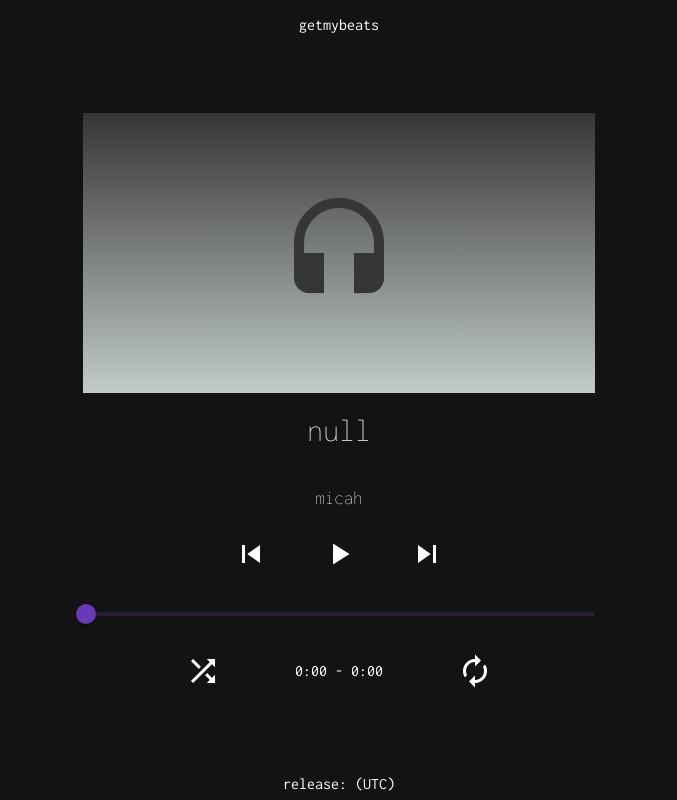
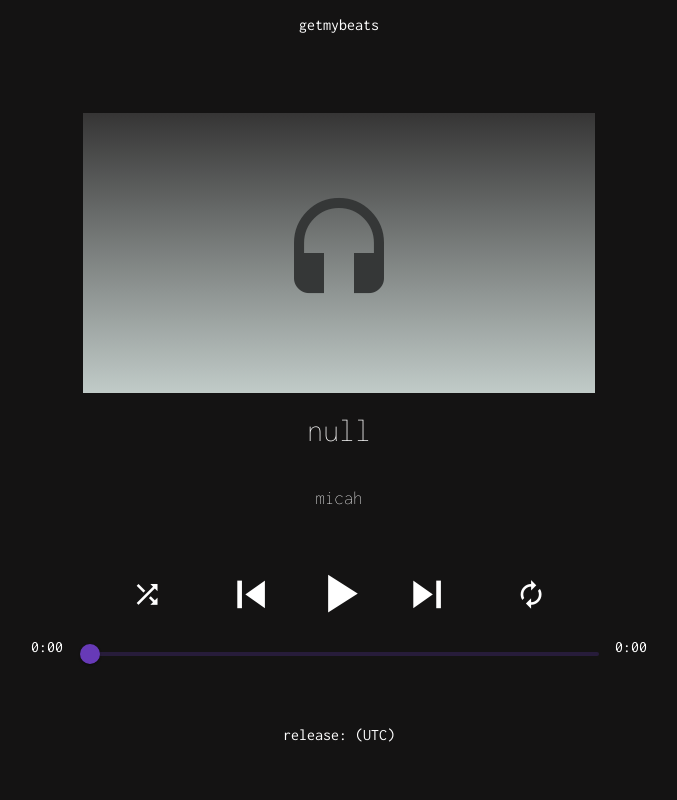
Before and after one commit to micahnorwoodjordan/getmybeats, an Angular app in the folder frontend-v3/: page / in a window 1280 px wide. Shown: the whole page, without its empty margins (301-978 px from the left). Built offline with nearby package versions, Linux system fonts and the light colour scheme; no server answers.

Commit message:
move time duration and current timestamp to sides of slider for browser

```diff
--- a/frontend-v3/src/app/footer/footer.component.css
+++ b/frontend-v3/src/app/footer/footer.component.css
@@ -1,4 +1,4 @@
-.footer { color: white; padding-top: 10vh; }
+.footer { color: white; padding-top: 5vh; }
 
 @media (max-width: 750px) {
     .footer { color: white; padding-top: 5vh; }
--- a/frontend-v3/src/app/player/player.component.css
+++ b/frontend-v3/src/app/player/player.component.css
@@ -1,15 +1,16 @@
 .songTitle { color: white; }
 .songArtist { color: white; }
 .slider { width: 40vw; margin-top: 3vh; margin-bottom: 1vh; }
-.control-buttons { margin-top: 2vh; }
+.control-buttons { margin-top: 7vh; }
 .current-time-text { color: white; }
+.duration-time-text { color: white; }
 .right-control-arrow:hover { cursor: pointer; transform: scale(2); transition: 0.5s; }
 .left-control-arrow:hover { cursor: pointer; transform: scale(2); transition: 0.5s; color: white; }
-.play-pause-control { cursor: pointer; transform: scale(1.5); transition: 0.5s; color: white; }
-.play-pause-control:hover { cursor: pointer; transform: scale(2); transition: 0.5s; }
+.play-pause-control { cursor: pointer; transform: scale(2.7); transition: 0.5s; color: white; }
+.play-pause-control:hover { cursor: pointer; transform: scale(); transition: 0.5s; }
 .headset-backdrop-icon { color: rgb(53, 55, 55); transform: scale(5); }
-.left-control-arrow { cursor: pointer; transform: scale(1.5); transition: 0.5s; color: white; margin-right: 5vw; }
-.right-control-arrow { cursor: pointer; transform: scale(1.5); transition: 0.5s; color: white; margin-left: 5vw; }
+.left-control-arrow { cursor: pointer; transform: scale(2.3); transition: 0.5s; color: white; margin-right: 5vw; }
+.right-control-arrow { cursor: pointer; transform: scale(2.3); transition: 0.5s; color: white; margin-left: 5vw; }
 .progress-spinner { z-index: 1; position: absolute; top: 50vh; transform: scale(1.5); opacity: 0.3; }
 
 .backdrop {
@@ -19,15 +20,15 @@
     background:linear-gradient(rgb(54, 53, 53), rgb(193, 203, 200));
 }
 
-.repeat-icon-enabled { color: rgb(158, 94, 242); transform: scale(2.3); transition: 1s; margin-left: 10vh; cursor: pointer; }
-.repeat-icon-enabled:hover { color: rgb(158, 94, 242); transform: scale(2.5); margin-left: 10vh; transition: 1s; cursor: pointer; }
-.repeat-icon-disabled { color: white; transform: scale(1.5); transition: 1s; margin-left: 10vh; cursor: pointer; }
-.repeat-icon-disabled:hover { color: white; transform: scale(2.5); margin-left: 10vh; transition: 1s; cursor: pointer; }
+.repeat-icon-enabled { color: rgb(158, 94, 242); transform: scale(1.5); transition: 1s; margin-left: 10vh; cursor: pointer; }
+.repeat-icon-enabled:hover { color: rgb(158, 94, 242); transform: scale(1.7); margin-left: 10vh; transition: 1s; cursor: pointer; }
+.repeat-icon-disabled { color: white; transform: scale(1.3); transition: 1s; margin-left: 10vh; cursor: pointer; }
+.repeat-icon-disabled:hover { color: white; transform: scale(1.7); margin-left: 10vh; transition: 1s; cursor: pointer; }
 
-.shuffle-icon-enabled { color: rgb(158, 94, 242); transform: scale(2.3); transition: 1s; margin-right: 10vh; cursor: pointer; }
-.shuffle-icon-enabled:hover { color: rgb(158, 94, 242); transform: scale(2.5); margin-right: 10vh; transition: 1s; cursor: pointer; }
-.shuffle-icon-disabled { color: white; transform: scale(1.5); transition: 1s; margin-right: 10vh; cursor: pointer; }
-.shuffle-icon-disabled:hover { color: white; transform: scale(2.5); margin-right: 10vh; transition: 1s; cursor: pointer; }
+.shuffle-icon-enabled { color: rgb(158, 94, 242); transform: scale(1.5); transition: 1s; margin-right: 10vh; cursor: pointer; }
+.shuffle-icon-enabled:hover { color: rgb(158, 94, 242); transform: scale(1.7); margin-right: 10vh; transition: 1s; cursor: pointer; }
+.shuffle-icon-disabled { color: white; transform: scale(1.3); transition: 1s; margin-right: 10vh; cursor: pointer; }
+.shuffle-icon-disabled:hover { color: white; transform: scale(1.7); margin-right: 10vh; transition: 1s; cursor: pointer; }
 
 
 @media (max-width: 750px) {
--- a/frontend-v3/src/app/player/player.component.html
+++ b/frontend-v3/src/app/player/player.component.html
@@ -12,28 +12,26 @@
         </div>
         <mat-spinner *ngIf="loading" class="progress-spinner"></mat-spinner>
         <div class="control-buttons" fxLayout="row" fxLayoutAlign="space-evenly center">
+            <mat-icon *ngIf="shuffleEnabled" class="shuffle-icon-enabled" (click)="onClickShuffle()">shuffle</mat-icon>
+            <mat-icon  *ngIf="!shuffleEnabled" class="shuffle-icon-disabled" (click)="onClickShuffle()">shuffle</mat-icon>
             <mat-icon class="left-control-arrow" (click)="onPrevious()">skip_previous</mat-icon>
             <mat-icon *ngIf="audioTrack.paused" class="play-pause-control" (click)="onPlayPauseClick()">play_arrow</mat-icon>
             <mat-icon *ngIf="!audioTrack.paused" class="play-pause-control" (click)="onPlayPauseClick()">pause</mat-icon>
             <mat-icon class="right-control-arrow" (click)="onNext()">skip_next</mat-icon>
+            <mat-icon *ngIf="repeatEnabled" class="repeat-icon-enabled" (click)="onClickRepeat()">autorenew</mat-icon>
+            <mat-icon *ngIf="!repeatEnabled" class="repeat-icon-disabled" (click)="onClickRepeat()">autorenew</mat-icon>
         </div>
         <div fxLayout="row" fxLayoutAlign="space-evenly center">
+            <div fxLayout="column" fxLayoutAlign="center center">
+                <p class="current-time-text">{{ currentTime }}&nbsp;&nbsp;</p>
+            </div>
             <mat-slider (input)="onSliderChange($event)" step="0.005" min="0" max="{{ duration }}" class="slider">
                 <input matSliderThumb [(ngModel)]="sliderValue"/>
             </mat-slider>
-        </div>
-        <div fxLayout="row" fxLayoutAlign="space-evenly center">
             <div fxLayout="column" fxLayoutAlign="center center">
-                <mat-icon *ngIf="shuffleEnabled" class="shuffle-icon-enabled" (click)="onClickShuffle()">shuffle</mat-icon>
-                <mat-icon  *ngIf="!shuffleEnabled" class="shuffle-icon-disabled" (click)="onClickShuffle()">shuffle</mat-icon>
-            </div>
-            <div fxLayout="column" fxLayoutAlign="center center">
-                <p class="current-time-text">{{ currentTime }} - {{ musicLength }}</p>
-            </div>
-            <div fxLayout="column" fxLayoutAlign="center center">
-                <mat-icon *ngIf="repeatEnabled" class="repeat-icon-enabled" (click)="onClickRepeat()">autorenew</mat-icon>
-                <mat-icon *ngIf="!repeatEnabled" class="repeat-icon-disabled" (click)="onClickRepeat()">autorenew</mat-icon>
+                <p class="duration-time-text">&nbsp;{{ musicLength }}</p>
             </div>
         </div>
+        <div fxLayout="row" fxLayoutAlign="space-evenly center"></div>
     </div>
 </div>
```
